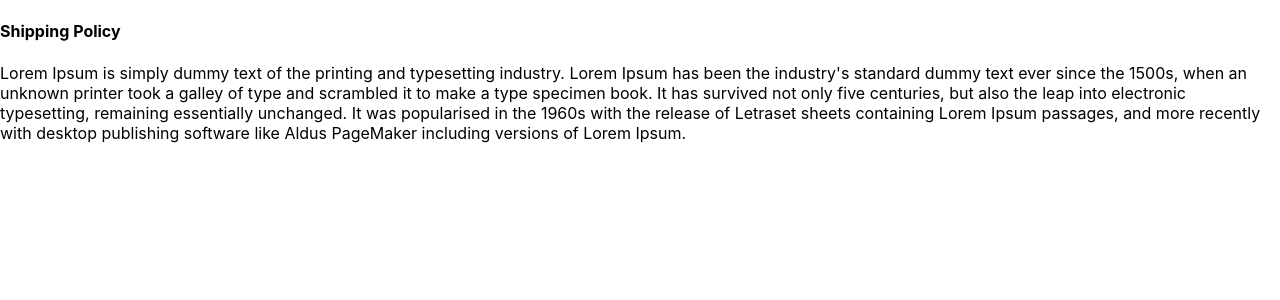
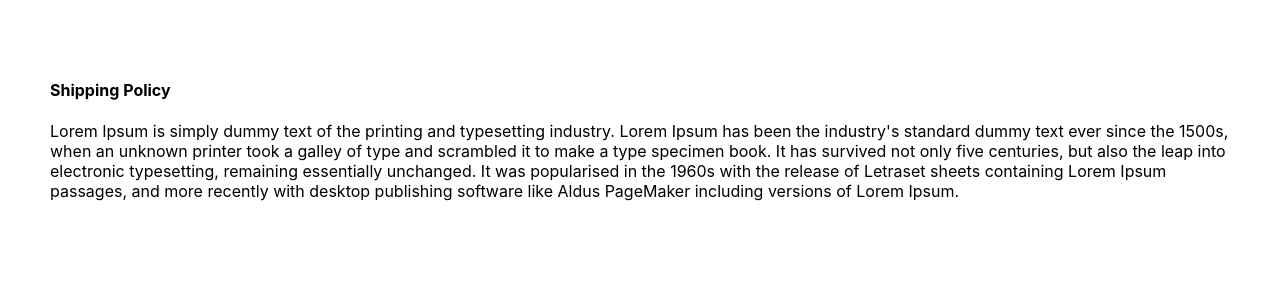
Before and after one commit to Albumize-Memories/album_frontend, a React (Create React App) app: page /shipping-policy in a window 1280 px wide. Shown: the top 300 px of the page. Built offline with nearby package versions, Linux system fonts and the light colour scheme.

Commit message:
styling route content

```diff
--- /dev/null
+++ b/src/PolicyColumn.css
@@ -0,0 +1,3 @@
+.policy-column {
+  margin: 50px;
+}
--- a/src/PrivacyPolicy.js
+++ b/src/PrivacyPolicy.js
@@ -1,9 +1,10 @@
 import React from 'react';
+import "./PolicyColumn.css";
 
 export const PrivacyPolicy = () => {
   return (
-    <div className="privacy-policy-column">
-        <h4>Privacy Policy</h4>
+    <div className="policy-column">
+        <h4 style={{ marginTop: '80px' }}>Privacy Policy</h4>
         <p>
         Lorem Ipsum is simply dummy text of the printing and typesetting industry. Lorem Ipsum has been the industry's standard dummy text ever since the 1500s, when an unknown printer took a galley of type and scrambled it to make a type specimen book. It has survived not only five centuries, but also the leap into electronic typesetting, remaining essentially unchanged. It was popularised in the 1960s with the release of Letraset sheets containing Lorem Ipsum passages, and more recently with desktop publishing software like Aldus PageMaker including versions of Lorem Ipsum.
         </p>
--- a/src/RefundPolicy.js
+++ b/src/RefundPolicy.js
@@ -1,9 +1,10 @@
 import React from 'react';
+import "./PolicyColumn.css";
 
 export const RefundPolicy = () => {
   return (
-    <div className="refund-policy-column">
-        <h4>Refund Policy</h4>
+    <div className="policy-column">
+        <h4 style={{ marginTop: '80px' }}>Refund Policy</h4>
         <p>
         Lorem Ipsum is simply dummy text of the printing and typesetting industry. Lorem Ipsum has been the industry's standard dummy text ever since the 1500s, when an unknown printer took a galley of type and scrambled it to make a type specimen book. It has survived not only five centuries, but also the leap into electronic typesetting, remaining essentially unchanged. It was popularised in the 1960s with the release of Letraset sheets containing Lorem Ipsum passages, and more recently with desktop publishing software like Aldus PageMaker including versions of Lorem Ipsum.
         </p>
--- a/src/ShippingPolicy.js
+++ b/src/ShippingPolicy.js
@@ -1,9 +1,10 @@
 import React from 'react';
+import "./PolicyColumn.css";
 
 export const ShippingPolicy = () => {
   return (
-    <div className="shipping-policy-column">
-        <h4>Shipping Policy</h4>
+    <div className="policy-column">
+        <h4 style={{ marginTop: '80px' }}>Shipping Policy</h4>
         <p>
             Lorem Ipsum is simply dummy text of the printing and typesetting industry. Lorem Ipsum has been the industry's standard dummy text ever since the 1500s, when an unknown printer took a galley of type and scrambled it to make a type specimen book. It has survived not only five centuries, but also the leap into electronic typesetting, remaining essentially unchanged. It was popularised in the 1960s with the release of Letraset sheets containing Lorem Ipsum passages, and more recently with desktop publishing software like Aldus PageMaker including versions of Lorem Ipsum.
         </p>
--- a/src/TermsAndCOnditions.js
+++ b/src/TermsAndCOnditions.js
@@ -1,10 +1,12 @@
 import React from 'react';
 import { Footer } from './Footer';
+import "./PolicyColumn.css";
+
 export const TermsAndConditions = () => {
   return (
     <>
-       <div className="t&c-policy-column">
-            <h4>Terms And Conditions</h4>
+       <div className="policy-column">
+            <h4 style={{ marginTop: '80px' }}>Terms And Conditions</h4>
             <p>
                 Lorem Ipsum is simply dummy text of the printing and typesetting industry. Lorem Ipsum has been the industry's standard dummy text ever since the 1500s, when an unknown printer took a galley of type and scrambled it to make a type specimen book. It has survived not only five centuries, but also the leap into electronic typesetting, remaining essentially unchanged. It was popularised in the 1960s with the release of Letraset sheets containing Lorem Ipsum passages, and more recently with desktop publishing software like Aldus PageMaker including versions of Lorem Ipsum.
             </p>
```
